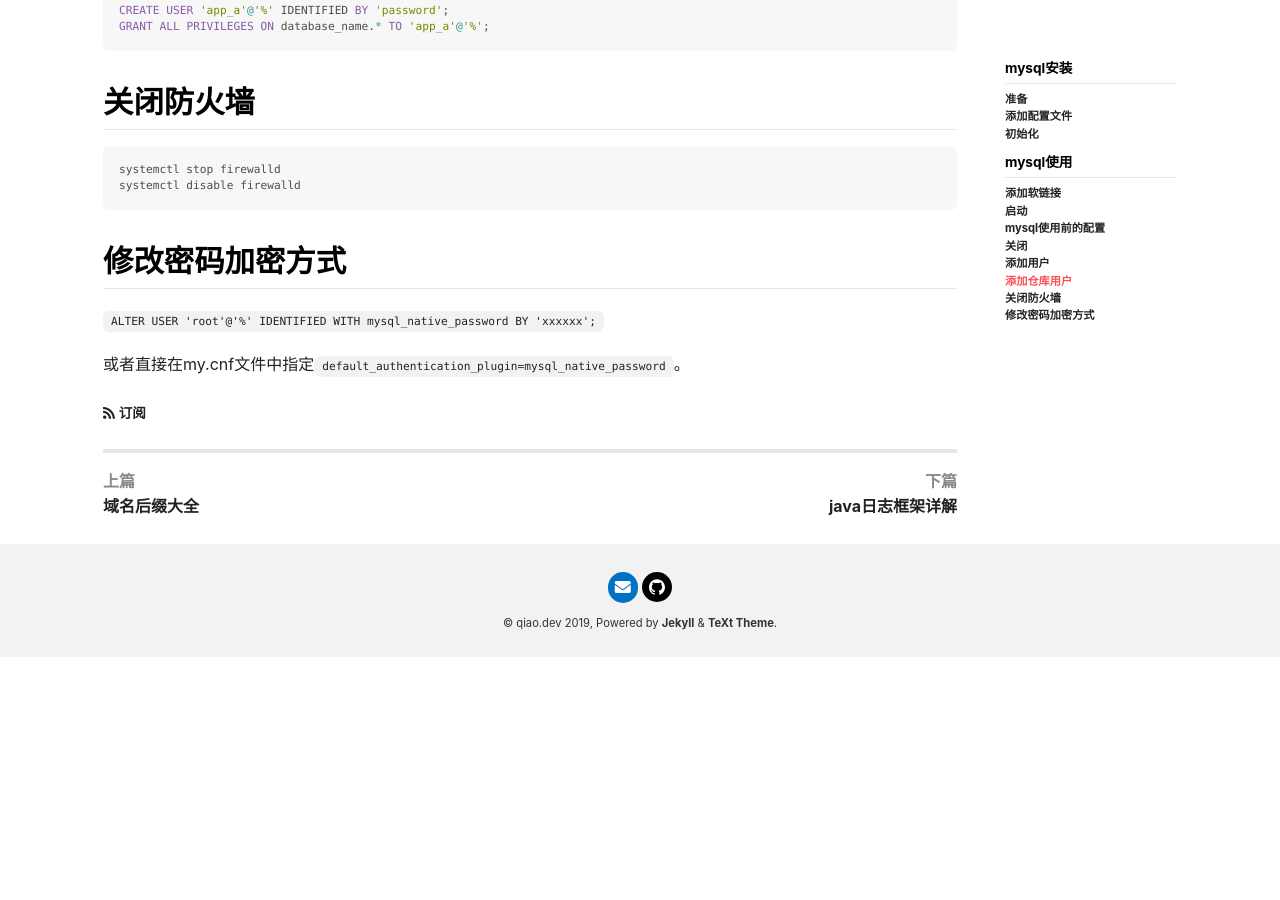
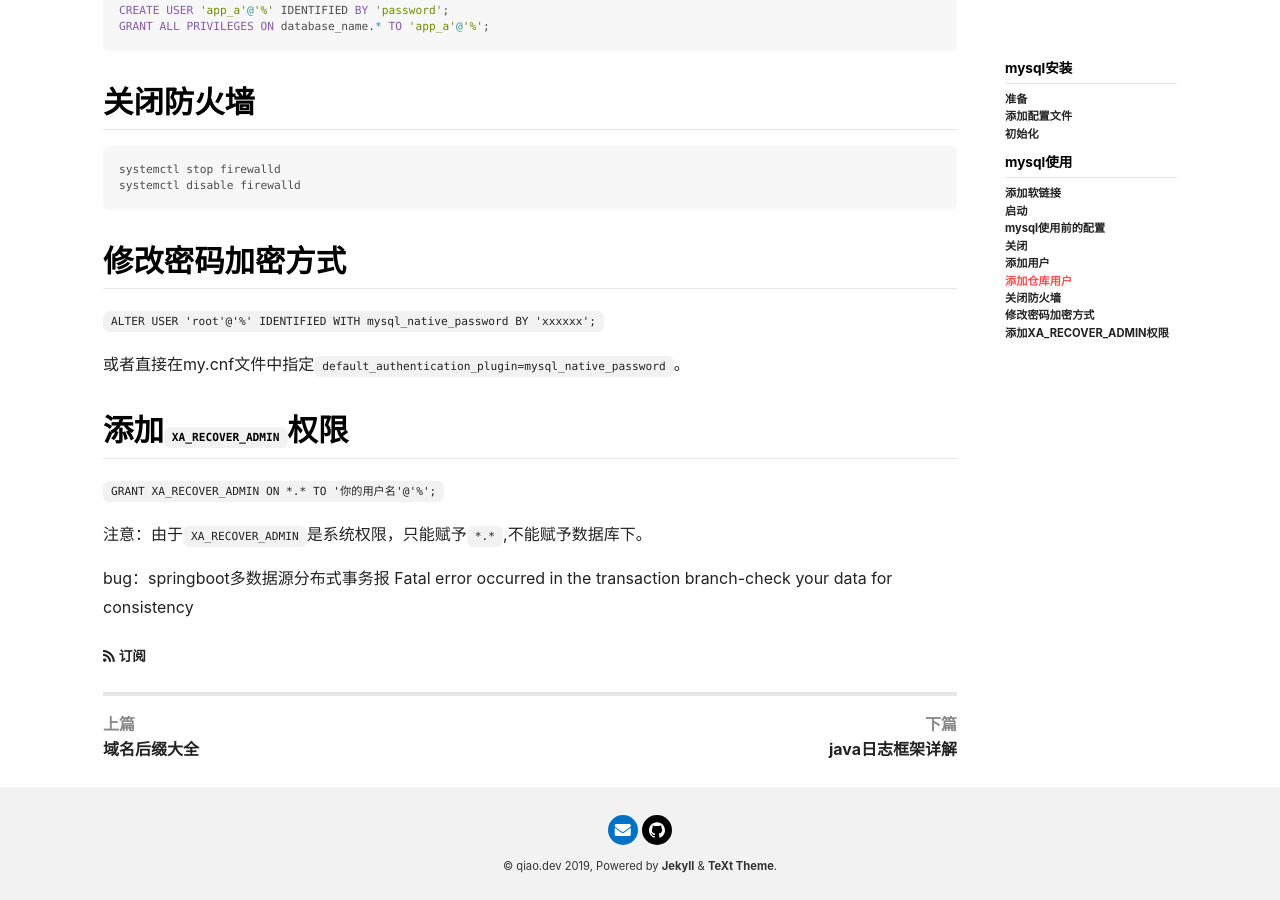
Before and after one commit to lin1005q/lin1005q.github.io, a Jekyll site: the page built from _posts/2019-05-21-centos7安装mysql8单机版脚本.md, in a window 1280 px wide and 900 px high, scrolled down 2819 px. Built offline with Jekyll 4.4.1, drawn with Linux system fonts in a browser that asks for light colours; nearby versions of some CDN libraries; comment, search, counter and statistics services are not loaded; before the commit the page ends 3476 px from its top, so only the background shows below that.

Commit message:
添加mysql8 bug解决 sql

```diff
--- a/_posts/2019-05-21-centos7安装mysql8单机版脚本.md
+++ b/_posts/2019-05-21-centos7安装mysql8单机版脚本.md
@@ -132,3 +132,12 @@ systemctl disable firewalld
 `ALTER USER 'root'@'%' IDENTIFIED WITH mysql_native_password BY 'xxxxxx';`
 
 或者直接在my.cnf文件中指定`default_authentication_plugin=mysql_native_password`。
+
+
+## 添加`XA_RECOVER_ADMIN`权限
+
+`GRANT XA_RECOVER_ADMIN ON *.* TO '你的用户名'@'%';`
+
+注意：由于`XA_RECOVER_ADMIN`是系统权限，只能赋予`*.*`,不能赋予数据库下。
+
+bug：springboot多数据源分布式事务报 Fatal error occurred in the transaction branch-check your data for consistency
```
